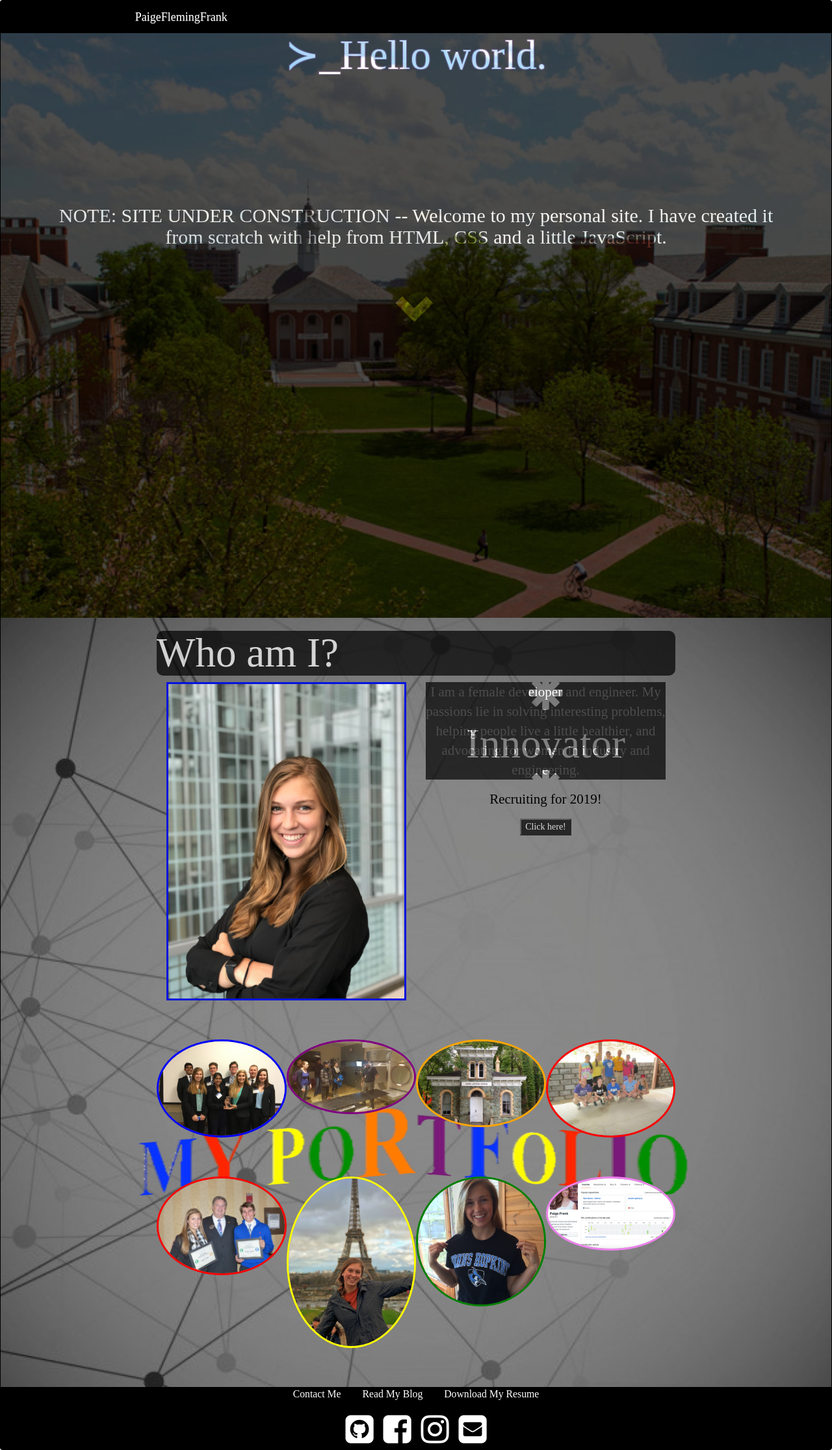
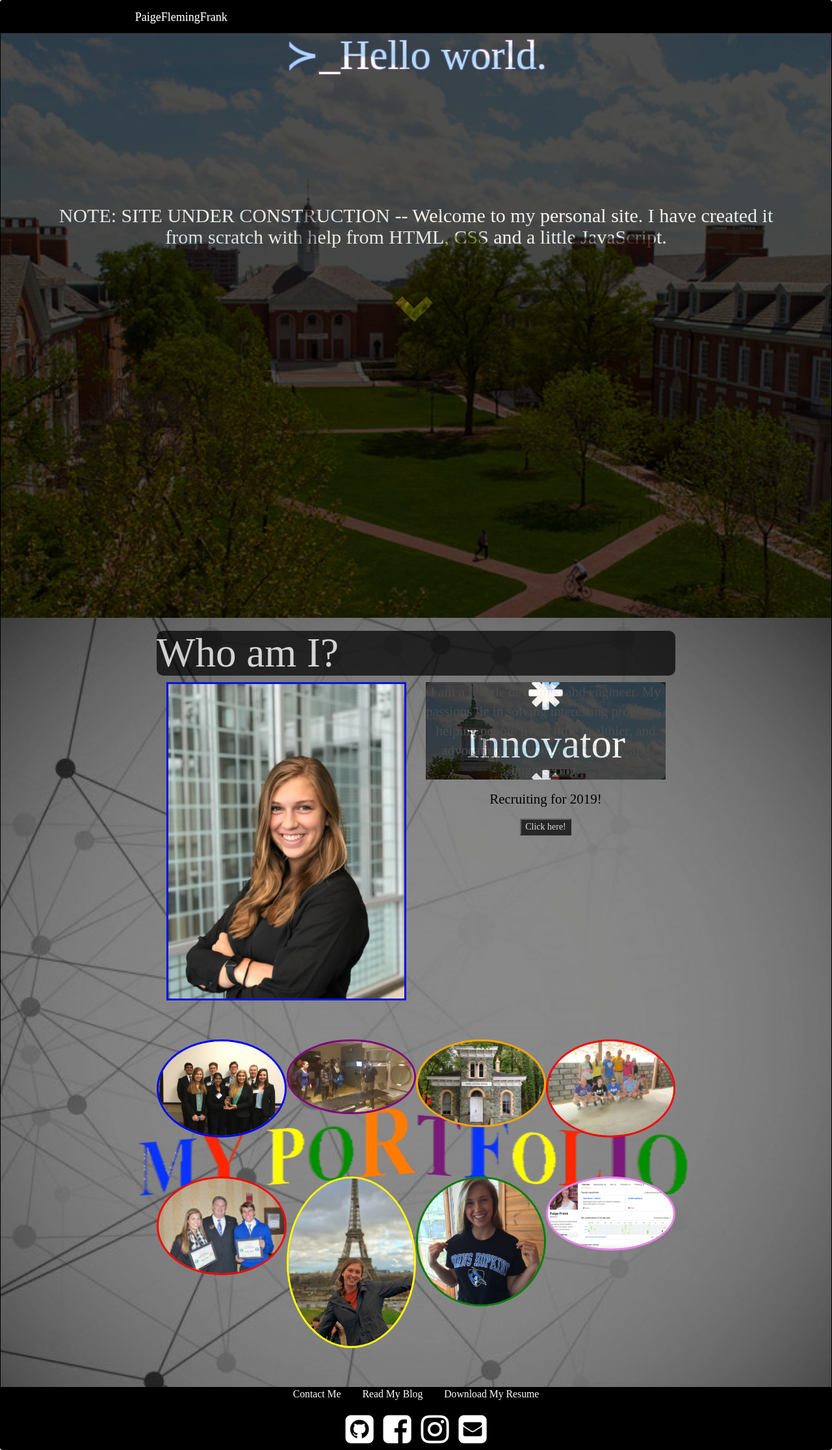
Before and after one commit to pfrank7/pfrank7.github.io, a Jekyll site: the page built from index.html, in a window 1280 px wide. Shown: the whole page at 65% size. Built offline with Jekyll 4.4.1, drawn with Linux system fonts in a browser that asks for light colours; nearby versions of some CDN libraries.

Commit message:
Update main.css

```diff
--- a/css/main.css
+++ b/css/main.css
@@ -36,7 +36,7 @@
 	width:100%;
 	heigh:auto;
 }
-.title-image-back {
+#title-image-back {
 	background-image: url("../photos/JHU.jpg");
 	background-repeat:no-repeat;
 }
```
